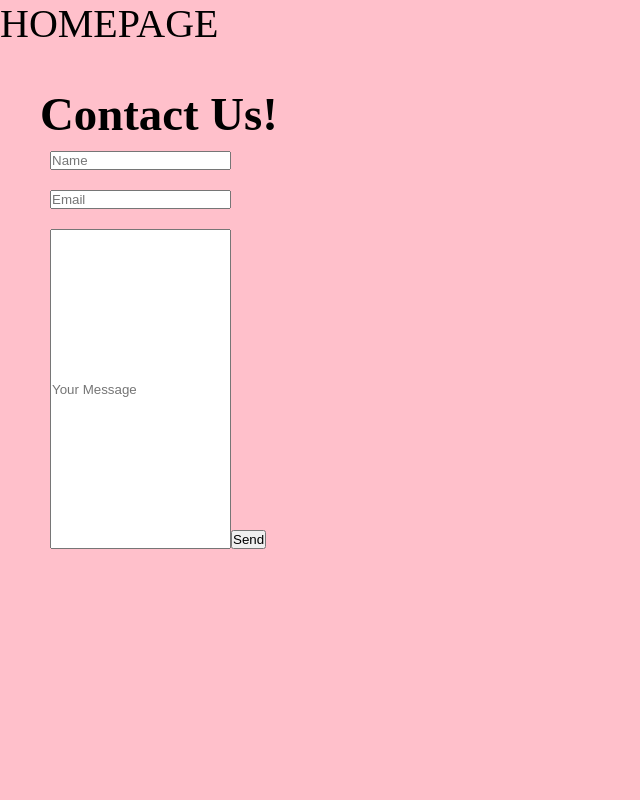
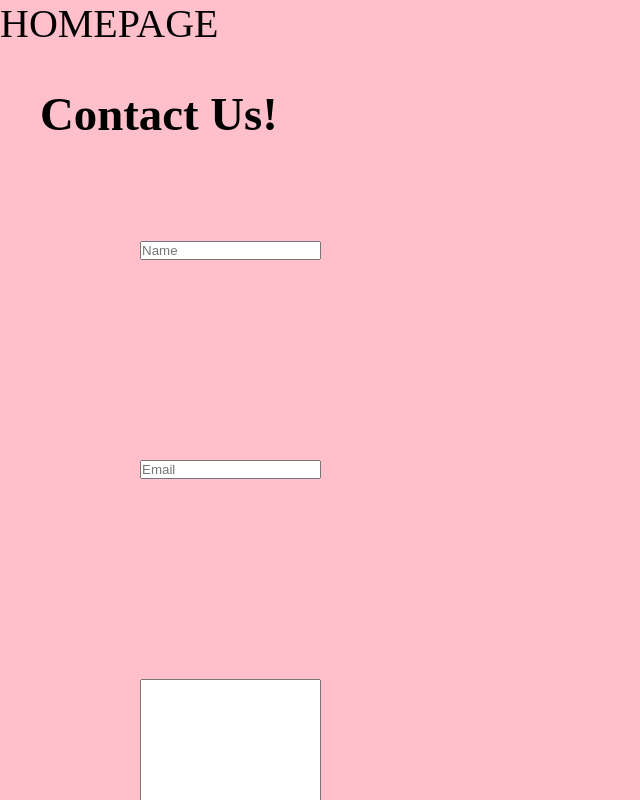
Before and after one commit to mayoonice/GruppeArbeid, a Vue app: page / in a window 1280 px wide. Shown: the top 800 px of the page, without its empty margins (0-640 px from the left). Built offline with nearby package versions, Linux system fonts and the light colour scheme.

Commit message:
100px padding

```diff
--- a/src/components/ContactForm.vue
+++ b/src/components/ContactForm.vue
@@ -47,7 +47,7 @@
 }
 
 .contact-form div {
-  padding: 10px;
+  padding: 100px;
 }
 
 .contact-form__message {
```
